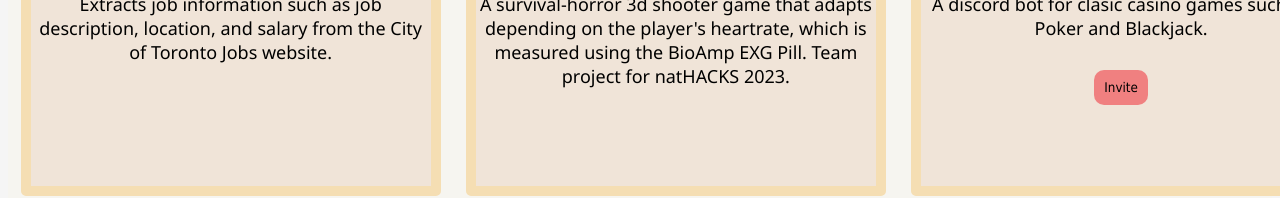
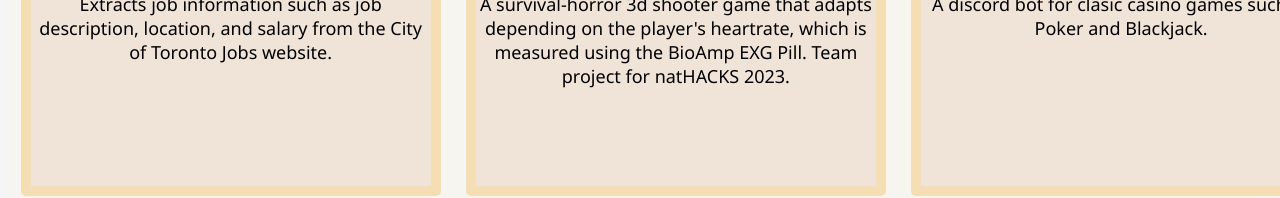
Before and after one commit to Scenes7/Portfolio, a plain HTML site: page index.html in a window 1280 px wide. Shown: the part 1095-1293 px from the top of the page. Drawn offline with Linux system fonts and the light colour scheme.

Commit message:
removed invite button

```diff
--- a/index.html
+++ b/index.html
@@ -40,9 +40,9 @@
             <img src="images/exampleOutputDealer.png" alt="poker game" class="projectPic">
             A discord bot for clasic casino games such as Poker and Blackjack.
             <br/>
-            <button id="dealerInvite">
+            <!-- <button id="dealerInvite">
               Invite
-            </button>
+            </button> -->
         </a>
     </div>
     <div class="handles" id="contact">
```
